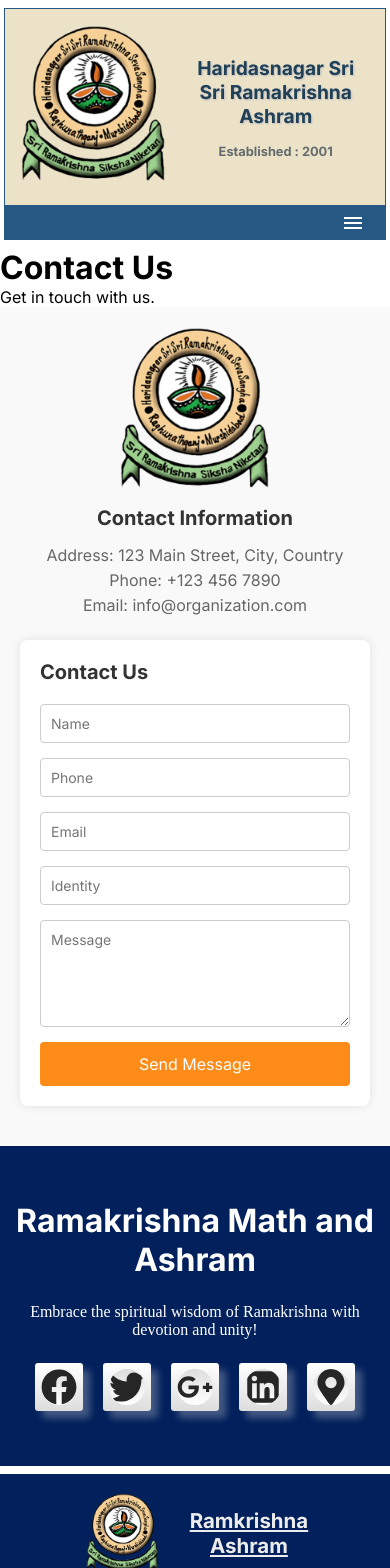
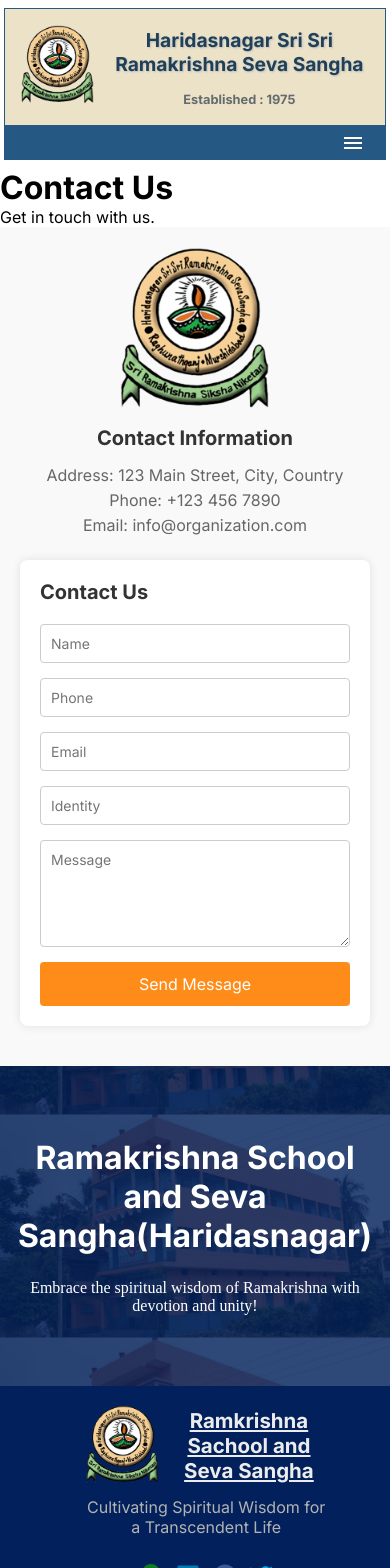
Before and after one commit to Ritam-Vaskar/srsn-frontend-new, a React (Vite) app: page /ashram/contact in a window 390 px wide. Shown: the top 1568 px of the page. Built offline with nearby package versions, Linux system fonts and the light colour scheme.

Commit message:
Name Change

```diff
--- a/src/Ashrampages/Donate/Donate.jsx
+++ b/src/Ashrampages/Donate/Donate.jsx
@@ -26,7 +26,7 @@ const Donation = () => {
           }}
         >
           <h3>
-            Online Donations to Sri Sri Ramkrishna Sevasangha, Haridasnagar
+            Online Donations to Sri Sri Ramkrishna Seva Sangha , Haridasnagar
           </h3>
           <p>
             Lorem ipsum dolor sit amet, consectetur adipisicing elit.
--- a/src/Schoolpages/Home/Home.jsx
+++ b/src/Schoolpages/Home/Home.jsx
@@ -16,9 +16,9 @@ const Home = () => {
                 <Mission />
             </section>
 
-            <section id="holytrio">
+            {/* <section id="holytrio">
                 <HolyTrio />
-            </section>
+            </section> */}
 
             <section id="school-media">
                 <SchoolMedia />
--- a/src/layouts/Footer/Footer.jsx
+++ b/src/layouts/Footer/Footer.jsx
@@ -15,12 +15,12 @@ const Footer = () => {
         <div>
             <div className="footer_top">
                 <div className="top_container">
-                    <h2>Ramakrishna Math and Ashram</h2>
+                    <h2>Ramakrishna School and Seva Sangha(Haridasnagar)</h2>
                     <h4>
                         Embrace the spiritual wisdom of Ramakrishna with devotion and
                         unity!
                     </h4>
-                    <ul className="top_social-links">
+                    {/* <ul className="top_social-links">
                         <li>
                             <a
                                 href="https://www.facebook.com/p/Sri-Ramakrishna-Siksha-Niketan-100057181941594/"
@@ -54,7 +54,7 @@ const Footer = () => {
                                 <FaMapMarkerAlt className="fab" aria-hidden="true" />
                             </a>
                         </li>
-                    </ul>
+                    </ul> */}
                 </div>
             </div>
             <div className="footer-container">
@@ -63,7 +63,7 @@ const Footer = () => {
                         <div className="comp-logo">
                             <Link className="logo-link" to='/'>
                                 <img className="logo-svg" src={footLogo} alt="infoma logo"/>
-                                Ramkrishna Ashram
+                                Ramkrishna Sachool and Seva Sangha
                             </Link>
                         </div>
                         <div className="filler-text">Cultivating Spiritual Wisdom for a Transcendent Life</div>
--- a/src/layouts/Footer/styles/Footer.css
+++ b/src/layouts/Footer/styles/Footer.css
@@ -102,13 +102,13 @@
 }
 
 /* Remove background color for screens less than 768px */
-@media screen and (max-width: 768px) {
+/* @media screen and (max-width: 768px) {
     .over_bg, .top_container {
         background-color: transparent;
     }
-}
+} */
 
-@media screen and (max-width: 768px) {
+/* @media screen and (max-width: 768px) {
     .footer_top {
         background-image: none;
     }
@@ -116,7 +116,7 @@
         background-color: rgba(0, 32, 91, 0.992);
     }
 
-}
+} */
 
 .footer-container{
     margin-top: 2rem;
@@ -237,7 +237,7 @@
 
   @media screen and (max-width:1080px) {
     .footer-container{
-      margin-top: 0.5rem;
+      margin-top: 0rem;
     }
     .footer{
         text-align: center;
--- a/src/layouts/Navbar/AshramNavbar.jsx
+++ b/src/layouts/Navbar/AshramNavbar.jsx
@@ -35,8 +35,8 @@ const Navbar = () => {
                     />
                 </div>
                 <div className="ashram_name">
-                    <h2>Haridasnagar Sri Sri Ramakrishna Ashram</h2>
-                    <h4>Established : 2001</h4>
+                    <h2>Haridasnagar Sri Sri Ramakrishna Seva Sangha</h2>
+                    <h4>Established : 1975</h4>
                 </div>
             </div>
             <div className="lowerheader">
--- a/src/layouts/Navbar/SchoolNavbar.jsx
+++ b/src/layouts/Navbar/SchoolNavbar.jsx
@@ -58,6 +58,7 @@ const SchoolNavbar = () => {
                 </div>
                 <div className={styles.sname}>
                     <h3>Sri Ramkrishna Siksha Niketan</h3>
+                    <p>Established : 2001</p>
                 </div>
             </div>
 
--- a/src/layouts/Navbar/styles/Navbar.css
+++ b/src/layouts/Navbar/styles/Navbar.css
@@ -3,10 +3,10 @@
     margin: 0.5rem auto;
     display: flex;
     flex-direction: column;
-    width: 100vw;
+    /* width: 100vw; */
     max-width: 98vw;
     overflow: hidden;
-
+    /* padding: 0.5rem; */
 }
 
 /* Upper Header Styles */
@@ -19,6 +19,7 @@
     background-color: var(--ashram-bg);
     border: 1px solid var(--ashram-border);
     box-shadow: 1px 1px 10px 10px rgba(0, 0, 0, 0.3);
+    padding: 0.5rem;
 }
 
 .logo img {
@@ -56,6 +57,9 @@
     .ashram_name h4{
         font-size: 1rem;
     }
+    .logo img {
+        height: 7rem;
+    }
 
 }
 @media screen and (max-width: 480px) {
@@ -72,6 +76,9 @@
     }
     .ashram_name h4{
         font-size: 0.8rem;
+    }
+    .logo img {
+        height: 5rem;
     }
 
 }
--- a/src/layouts/Navbar/styles/SchoolNavbar.module.scss
+++ b/src/layouts/Navbar/styles/SchoolNavbar.module.scss
@@ -25,6 +25,11 @@
             h3 {
                 font-size: 1.5rem;
                 color: #333;
+            }
+            p{
+                color:#6c6c6c;
+                font-size: 0.8rem;
+                font-weight: 600;
             }
         }
     }
@@ -188,6 +193,29 @@
     }
 }
 
+@media screen and (max-width: 768px) {
+    .sname {
+
+        h3 {
+            font-size: 1.3rem;
+        }
+        p{
+            font-size: 0.6rem;
+        }
+    }
+}
+
+@media screen and (max-width: 480px) {
+    .sname {
+
+        h3 {
+            font-size: 1.1rem;
+        }
+        p{
+            font-size: 0.5rem;
+        }
+    }
+}
 .lock-scroll {
     overflow: hidden;
   }
```
